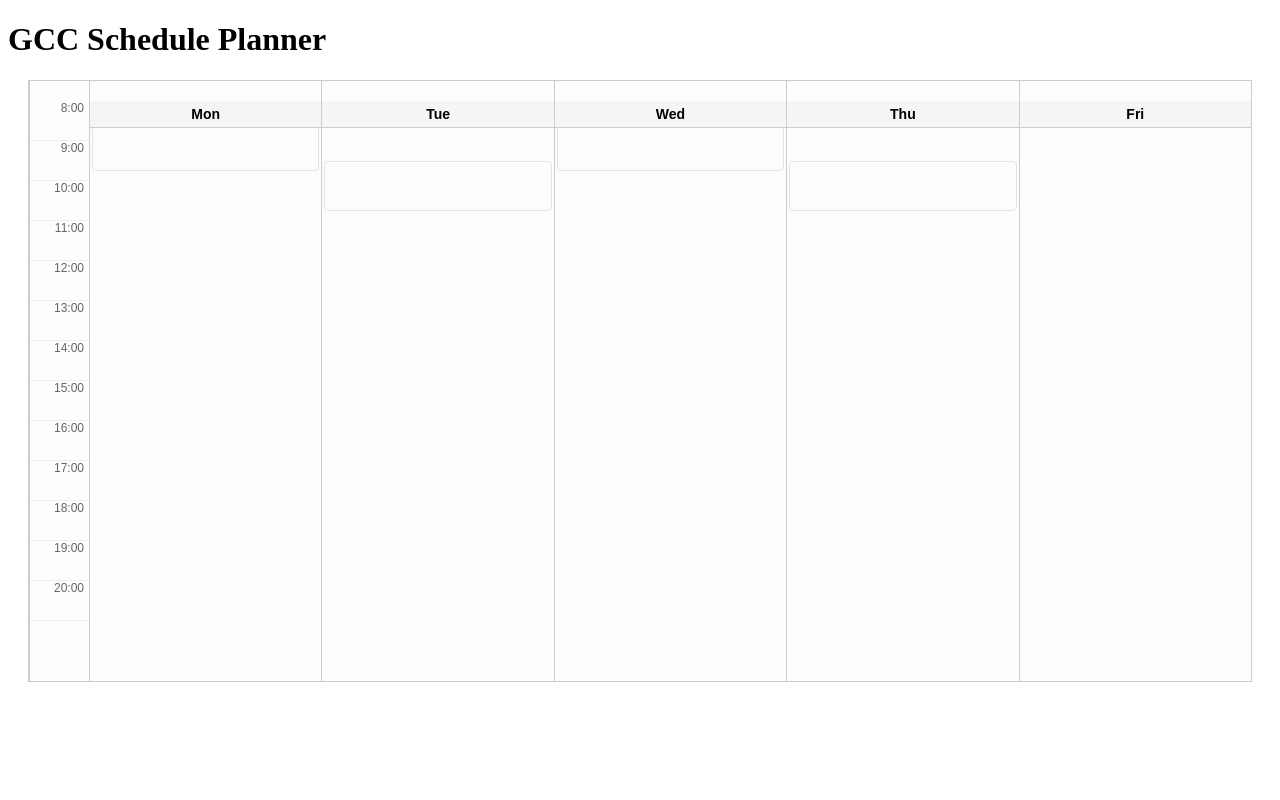
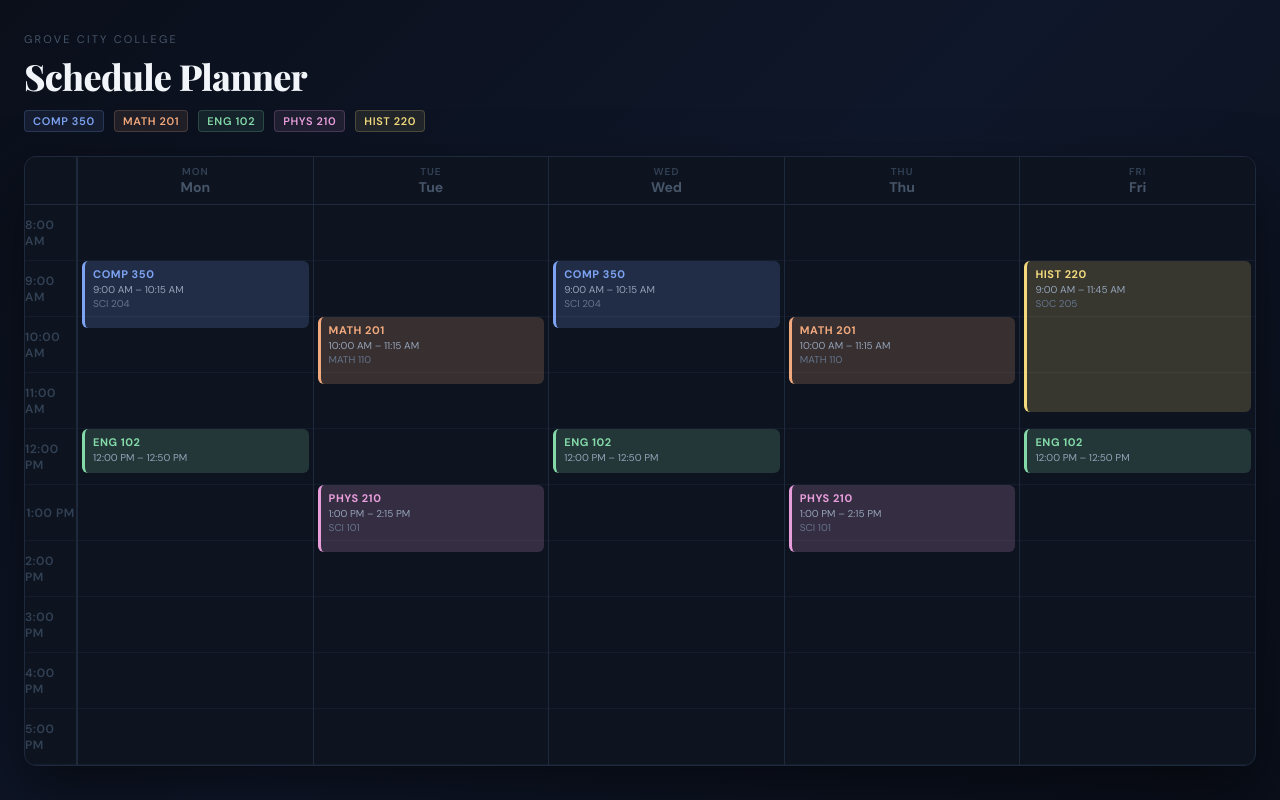
Before and after one commit to williamstanton3/Future_Millionaires, a React app in the folder frontend/: page / in a window 1280 px wide. Built offline with nearby package versions, Linux system fonts and the light colour scheme; the HTML template or start-up script is replaced by a standard one.

Commit message:
Finished Schedule implementation. Used Claude to clean up the css.

```diff
--- a/frontend/src/App.jsx
+++ b/frontend/src/App.jsx
@@ -1,12 +1,7 @@
 import WeeklySchedule from "./components/Schedule/WeeklySchedule";
 
 function App() {
-    return (
-        <div>
-            <h1>GCC Schedule Planner</h1>
-            <WeeklySchedule />
-        </div>
-    );
+  return <WeeklySchedule />;
 }
 
 export default App;
--- a/frontend/src/components/Schedule/ClassBlock.jsx
+++ b/frontend/src/components/Schedule/ClassBlock.jsx
@@ -1,8 +1,45 @@
-export default function ClassBlock({ course, style }) {
+import React from "react";
+
+const HEADER_HEIGHT = 48;
+
+const hexToRgb = (hex) => {
+  const r = parseInt(hex.slice(1, 3), 16);
+  const g = parseInt(hex.slice(3, 5), 16);
+  const b = parseInt(hex.slice(5, 7), 16);
+  return `${r},${g},${b}`;
+};
+
+const formatTime = (timeStr) => {
+  const [hour, minute] = timeStr.split(":").map(Number);
+  const period = hour >= 12 ? "PM" : "AM";
+  const h = hour % 12 || 12;
+  return `${h}:${String(minute).padStart(2, "0")} ${period}`;
+};
+
+export default function ClassBlock({ course, top, height, }) {
+  const rgb = hexToRgb(course.color);
+
   return (
-    <div className="class-block" style={style}>
-      <strong>{course.name}</strong>
-      <div>{course.start} - {course.end}</div>
+    <div
+      className="class-block"
+      style={{
+        top: top + HEADER_HEIGHT + "px",
+        height: height - 3 + "px",
+        backgroundColor: `rgba(${rgb}, 0.18)`,
+        borderLeftColor: course.color,
+      }}
+    >
+      <div className="class-block-name" style={{ color: course.color }}>
+        {course.name}
+      </div>
+      {height > 30 && (
+        <div className="class-block-time">
+          {formatTime(course.start)} – {formatTime(course.end)}
+        </div>
+      )}
+      {height > 50 && (
+        <div className="class-block-room">{course.room}</div>
+      )}
     </div>
   );
 }
--- a/frontend/src/components/Schedule/DayColumn.jsx
+++ b/frontend/src/components/Schedule/DayColumn.jsx
@@ -1,31 +1,49 @@
 import React from "react";
 import ClassBlock from "./ClassBlock";
 
-const DayColumn = ({ day, courses, startHour = 8, hourHeight = 40 }) => {
-    // convert HH:MM to px from top
+const DAY_LABELS = { Mon: "Mon", Tue: "Tue", Wed: "Wed", Thu: "Thu", Fri: "Fri" };
+
+const DayColumn = ({ day, courses, startHour = 8, endHour = 18, hourHeight = 56, }) => {
+  const totalHeight = (endHour - startHour) * hourHeight + 48; // 48 = HEADER_HEIGHT
   const timeToTop = (timeStr) => {
       const [hour, minute] = timeStr.split(":").map(Number);
       return (hour + minute / 60 - startHour) * hourHeight;
     };
+
   return (
-        <div className="day-column">
-            <h2>{day}</h2>
+    <div className="day-column" style={{ height: totalHeight + "px" }}>
+      {/* Header */}
+      <div className="day-column-header" style={{ height: "48px" }}>
+        <span className="day-header-abbr">{day}</span>
+        <span className="day-header-name">{DAY_LABELS[day]}</span>
+      </div>
+
+      {/* Hour grid lines */}
+      {Array.from({ length: endHour - startHour }).map((_, i) => (
+        <div
+          key={i}
+          className="hour-line"
+          style={{ top: 48 + i * hourHeight + "px", height: hourHeight + "px" }}
+        />
+      ))}
+
+      {/* Course blocks */}
       {courses
         .filter((course) => course.days.includes(day))
-                .map(course => {
+        .map((course) => {
           const top = timeToTop(course.start);
-                    const height = timeToTop(course.end) - timeToTop(course.start);
+          const height = timeToTop(course.end) - top;
           return (
             <ClassBlock
-                            key = {course.id}
-                            course = {course}
-                            style = {{top: top + "px", height: height + "px"}}
+              key={course.id}
+              course={course}
+              top={top}
+              height={height}
             />
           );
-                })
-            }
+        })}
     </div>
-    )
-}
+  );
+};
 
 export default DayColumn;
--- a/frontend/src/components/Schedule/Schedule.css
+++ b/frontend/src/components/Schedule/Schedule.css
@@ -1,64 +1,171 @@
-/* Container grid for the whole schedule */
+@import url('https://fonts.googleapis.com/css2?family=Playfair+Display:wght@700;800&family=DM+Sans:wght@400;500;600;700&display=swap');
+
+*, *::before, *::after {
+  box-sizing: border-box;
+  margin: 0;
+  padding: 0;
+}
+
+body {
+  background: #0a0f1a;
+  font-family: 'DM Sans', sans-serif;
+}
+
+/* ── Page wrapper ── */
+.planner-root {
+  min-height: 100vh;
+  background: linear-gradient(135deg, #0a0f1a 0%, #0f172a 50%, #0a0f1a 100%);
+  padding: 32px 24px;
+}
+
+/* ── Header ── */
+.planner-eyebrow {
+  font-size: 11px;
+  letter-spacing: 0.2em;
+  color: #475569;
+  text-transform: uppercase;
+  margin-bottom: 6px;
+}
+
+.planner-title {
+  font-family: 'Playfair Display', serif;
+  font-size: clamp(24px, 4vw, 36px);
+  font-weight: 800;
+  color: #f1f5f9;
+  letter-spacing: -0.02em;
+}
+
+.planner-legend {
+  margin-top: 10px;
+  display: flex;
+  gap: 10px;
+  flex-wrap: wrap;
+}
+
+.legend-chip {
+  font-size: 11px;
+  font-weight: 600;
+  letter-spacing: 0.06em;
+  text-transform: uppercase;
+  border-radius: 4px;
+  padding: 3px 8px;
+}
+
+/* ── Schedule grid ── */
 .schedule {
   display: grid;
-  grid-template-columns: 60px repeat(5, 1fr); /* 1st column = times, next 5 = Mon-Fri */
-  border: 1px solid #ccc;
-  position: relative;
-  margin: 20px;
-  height: 600px; /* adjust to fit your screen */
-  background-color: #fdfdfd;
-  font-family: Arial, sans-serif;
+  grid-template-columns: 52px repeat(5, 1fr);
+  border: 1px solid #1e293b;
+  border-radius: 12px;
+  overflow: hidden;
+  background: #0d1420;
+  box-shadow: 0 25px 60px rgba(0, 0, 0, 0.5);
+  margin-top: 24px;
 }
 
-/* Each column (time or day) */
-.day-column {
-  border-left: 1px solid #ccc;
-  position: relative; /* needed for absolute-positioned blocks */
-  padding-top: 20px; /* leave space for day header */
+/* ── Time column ── */
+.time-column {
+  position: relative;
+  border-right: 1px solid #1e293b;
 }
 
-/* Day header */
-.day-column h2 {
-  text-align: center;
-  margin: 0;
-  padding: 5px 0;
-  background-color: #f5f5f5;
-  border-bottom: 1px solid #ccc;
-  position: sticky;
-  top: 0;
-  z-index: 2;
-  font-size: 14px;
+.time-column-header {
+  border-bottom: 1px solid #1e293b;
 }
 
-/* Time labels on the left column */
 .time-label {
-  height: 40px; /* same as hourHeight */
-  border-bottom: 1px solid #eee;
-  padding-right: 5px;
-  text-align: right;
+  display: flex;
+  align-items: center;
+  justify-content: center;
+  border-bottom: 1px solid #131d2e;
+  color: #334155;
   font-size: 12px;
-  color: #666;
-  box-sizing: border-box;
+  font-weight: 600;
+  letter-spacing: 0.05em;
 }
 
-/* Individual course block */
-.class-block {
-  position: absolute; /* absolute inside day-column */
-  left: 2px;
-  right: 2px;
-  padding: 4px 6px;
-  border-radius: 4px;
-  color: white;
-  font-size: 12px;
-  overflow: hidden;
-  box-sizing: border-box;
-  cursor: pointer;
-  border: 1px solid rgba(0,0,0,0.1);
-  transition: transform 0.1s;
+/* ── Day column ── */
+.day-column {
+  position: relative;
+  border-left: 1px solid #1e293b;
 }
 
-/* Optional: hover effect for class blocks */
+.day-column-header {
+  display: flex;
+  flex-direction: column;
+  align-items: center;
+  justify-content: center;
+  background: #0d1420;
+  border-bottom: 1px solid #1e293b;
+}
+
+.day-header-abbr {
+  font-size: 10px;
+  color: #334155;
+  letter-spacing: 0.1em;
+  text-transform: uppercase;
+  font-weight: 600;
+}
+
+.day-header-name {
+  font-size: 14px;
+  color: #475569;
+  font-weight: 700;
+}
+
+.hour-line {
+  position: absolute;
+  left: 0;
+  right: 0;
+  border-bottom: 1px solid #131d2e;
+  pointer-events: none;
+}
+
+/* ── Class block ── */
+.class-block {
+  position: absolute;
+  left: 4px;
+  right: 4px;
+  border-radius: 6px;
+  padding: 6px 8px;
+  overflow: hidden;
+  cursor: pointer;
+  transition: transform 0.15s ease, background-color 0.15s ease;
+  border-left-width: 3px;
+  border-left-style: solid;
+  border-top: none;
+  border-right: none;
+  border-bottom: none;
+}
+
 .class-block:hover {
-  transform: scale(1.02);
-  box-shadow: 0 2px 6px rgba(0,0,0,0.2);
+  transform: translateX(2px);
 }
+
+.class-block-name {
+  font-size: 11px;
+  font-weight: 700;
+  letter-spacing: 0.05em;
+  text-transform: uppercase;
+}
+
+.class-block-time {
+  font-size: 10px;
+  color: #94a3b8;
+  margin-top: 2px;
+}
+
+.class-block-room {
+  font-size: 10px;
+  color: #64748b;
+  margin-top: 1px;
+}
+
+/* ── Footer hint ── */
+.planner-hint {
+  margin-top: 14px;
+  text-align: center;
+  font-size: 11px;
+  color: #1e293b;
+  letter-spacing: 0.05em;
+}
--- a/frontend/src/components/Schedule/TimeColumn.jsx
+++ b/frontend/src/components/Schedule/TimeColumn.jsx
@@ -1,16 +1,28 @@
 import React from "react";
-import "./Schedule.css";
 
-const TimeColumn = ({ startHour = 8, endHour = 21, hourHeight = 40}) => {
-    return (
-        <div className="day-column">
-            {Array.from({ length: endHour - startHour }).map((_, i) => (
-                <div key={i} className = "time-label">
-                    {startHour + i}:00
-                </div>
-            ))}
+const TimeColumn = ({ startHour = 8, endHour = 18, hourHeight = 56 }) => {
+  const totalHeight = (endHour - startHour) * hourHeight + 48; // 48 = HEADER_HEIGHT
+  const formatHour = (hour) => {
+    const period = hour >= 12 ? "\nPM" : "\nAM";
+    const h = hour % 12 || 12;
+    return `${h}:00 ${period}`;
+  };
+  return (
+    <div className="time-column" style={{ height: totalHeight + "px" }}>
+      {/* Blank header cell to align with day column headers */}
+      <div className="time-column-header" style={{ height: "48px" }} />
+
+      {Array.from({ length: endHour - startHour }).map((_, i) => (
+        <div
+          key={i}
+          className="time-label"
+          style={{ height: hourHeight + "px" }}
+        >
+          {formatHour(startHour + i)}
         </div>
-    );
+      ))}
+    </div>
+  );
 };
 
 export default TimeColumn;
--- a/frontend/src/components/Schedule/WeeklySchedule.jsx
+++ b/frontend/src/components/Schedule/WeeklySchedule.jsx
@@ -1,19 +1,46 @@
 import React from "react";
 import { courses } from "../../data/mockCourses";
-import ClassBlock from "./ClassBlock";
 import TimeColumn from "./TimeColumn";
 import DayColumn from "./DayColumn";
 import "./Schedule.css";
 
-const days = ["Mon", "Tue", "Wed", "Thu", "Fri"];
+const DAYS = ["Mon", "Tue", "Wed", "Thu", "Fri"];
 
 export default function WeeklySchedule() {
-    return (
-        <div className="schedule">
-            <TimeColumn />
-            {days.map((day) => (
-                <DayColumn key={day} day={day} courses={courses} />
-            ))}
+  return (
+    <div className="planner-root">
+      {/* Header */}
+      <div>
+        <p className="planner-eyebrow">Grove City College</p>
+        <h1 className="planner-title">Schedule Planner</h1>
+        <div className="planner-legend">
+          {courses.map((c) => (
+            <span
+              key={c.id}
+              className="legend-chip"
+              style={{
+                color: c.color,
+                background: `${c.color}18`,
+                border: `1px solid ${c.color}33`,
+              }}
+            >
+              {c.name}
+            </span>
+          ))}
         </div>
-    );
+      </div>
+
+      {/* Grid */}
+      <div className="schedule">
+        <TimeColumn />
+        {DAYS.map((day) => (
+          <DayColumn
+            key={day}
+            day={day}
+            courses={courses}
+          />
+        ))}
+      </div>
+    </div>
+  );
 }
--- a/frontend/src/data/mockCourses.js
+++ b/frontend/src/data/mockCourses.js
@@ -1,18 +1,7 @@
 export const courses = [
-  {
-    id: 1,
-    name: "COMP 350",
-    days: ["Mon", "Wed"],
-    start: "09:00",
-    end: "10:15",
-    color: "#7DA3F2"
-  },
-  {
-    id: 2,
-    name: "MATH 201",
-    days: ["Tue", "Thu"],
-    start: "10:00",
-    end: "11:15",
-    color: "#F2A97D"
-  }
+  { id: 1, name: "COMP 350", days: ["Mon", "Wed"], start: "09:00", end: "10:15", color: "#7DA3F2", room: "SCI 204" },
+  { id: 2, name: "MATH 201", days: ["Tue", "Thu"], start: "10:00", end: "11:15", color: "#F2A97D", room: "MATH 110" },
+  { id: 3, name: "ENG 102",  days: ["Mon", "Wed", "Fri"], start: "12:00", end: "12:50", color: "#84D9A8", room: "HUM 301" },
+  { id: 4, name: "PHYS 210", days: ["Tue", "Thu"], start: "13:00", end: "14:15", color: "#E89EDB", room: "SCI 101" },
+  { id: 5, name: "HIST 220", days: ["Fri"], start: "09:00", end: "11:45", color: "#F2D97D", room: "SOC 205" },
 ];
```
Lines whose indentation alone changed are shown as unchanged.
